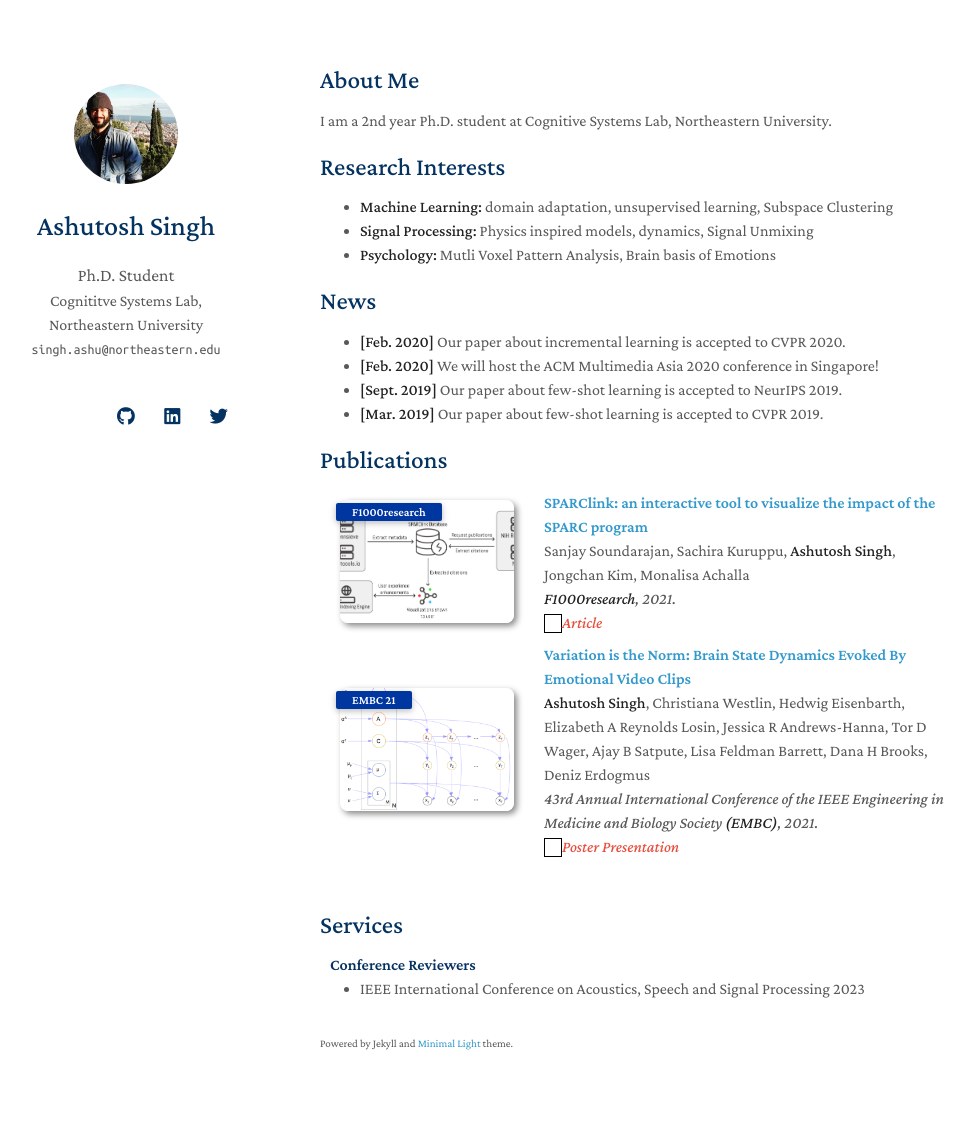
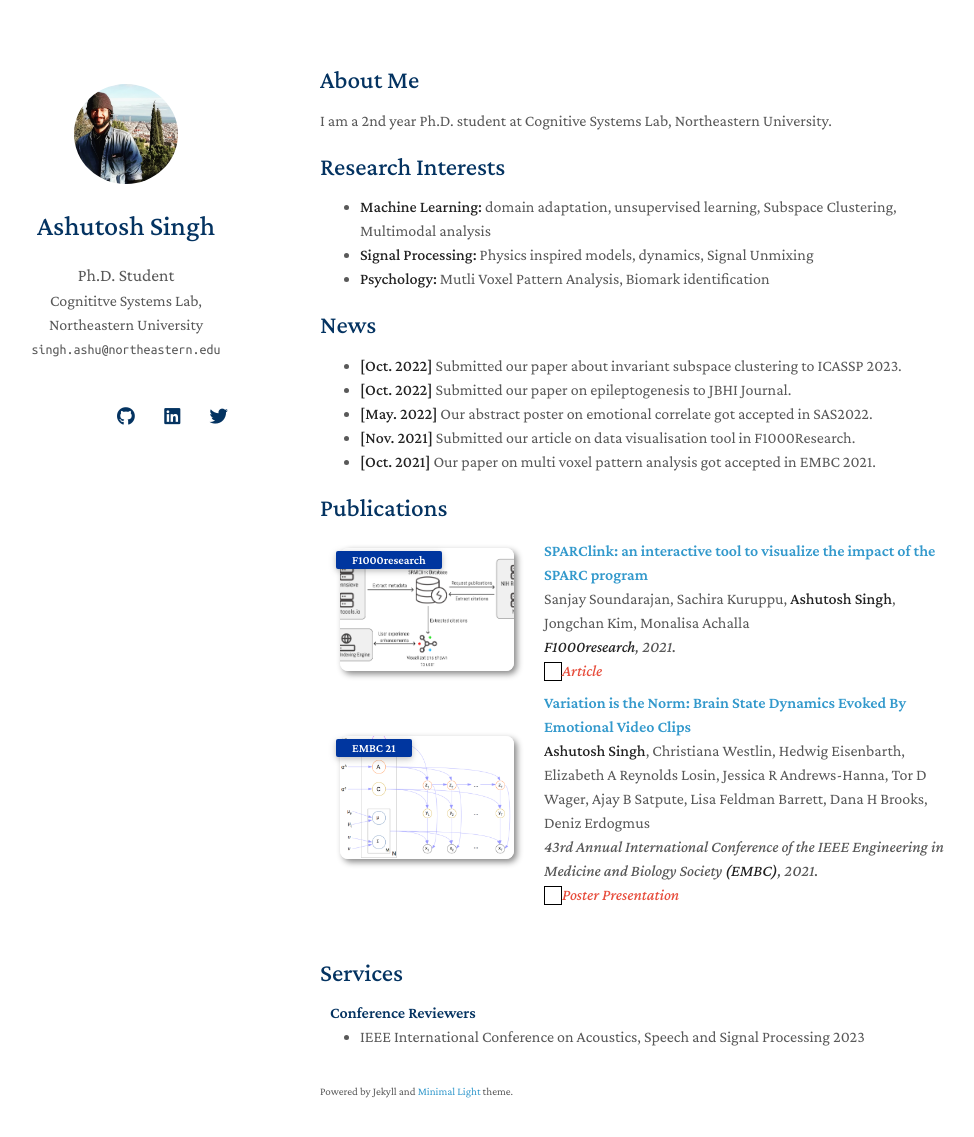
Before and after one commit to ashutosh17dec/ashutosh17dec.github.io, a Jekyll site: the page built from index.md, in a window 1280 px wide and 1172 px high. Shown: the top 1137 px of the window, without its empty margins (150-1124 px from the left). Built offline with Jekyll 4.4.1, drawn with Linux system fonts in a browser that asks for light colours; nearby versions of some CDN libraries; a style sheet for code colours, icons or effects is not loaded; our own code applies the rules of GitHub Pages for plain Markdown files.

Commit message:
Update index.md

```diff
--- a/index.md
+++ b/index.md
@@ -8,16 +8,17 @@ I am a 2nd year Ph.D. student at Cognitive Systems Lab, Northeastern University.
 
 ## Research Interests
 
-- **Machine Learning:** domain adaptation, unsupervised learning, Subspace Clustering
+- **Machine Learning:** domain adaptation, unsupervised learning, Subspace Clustering, Multimodal analysis
 - **Signal Processing:** Physics inspired models, dynamics, Signal Unmixing
-- **Psychology:** Mutli Voxel Pattern Analysis, Brain basis of Emotions
+- **Psychology:** Mutli Voxel Pattern Analysis, Biomark identification
 
 ## News
 
-- **[Feb. 2020]** Our paper about incremental learning is accepted to CVPR 2020.
-- **[Feb. 2020]** We will host the ACM Multimedia Asia 2020 conference in Singapore!
-- **[Sept. 2019]** Our paper about few-shot learning is accepted to NeurIPS 2019.
-- **[Mar. 2019]** Our paper about few-shot learning is accepted to CVPR 2019.
+- **[Oct. 2022]** Submitted our paper about invariant subspace clustering to ICASSP 2023.
+- **[Oct. 2022]** Submitted our paper on epileptogenesis to JBHI Journal.
+- **[May. 2022]** Our abstract poster on emotional correlate got accepted in SAS2022.
+- **[Nov. 2021]** Submitted our article on data visualisation tool in F1000Research.
+- **[Oct. 2021]** Our paper on multi voxel pattern analysis got accepted in EMBC 2021.
 
 {% include_relative _includes/publications.md %}
 
```
